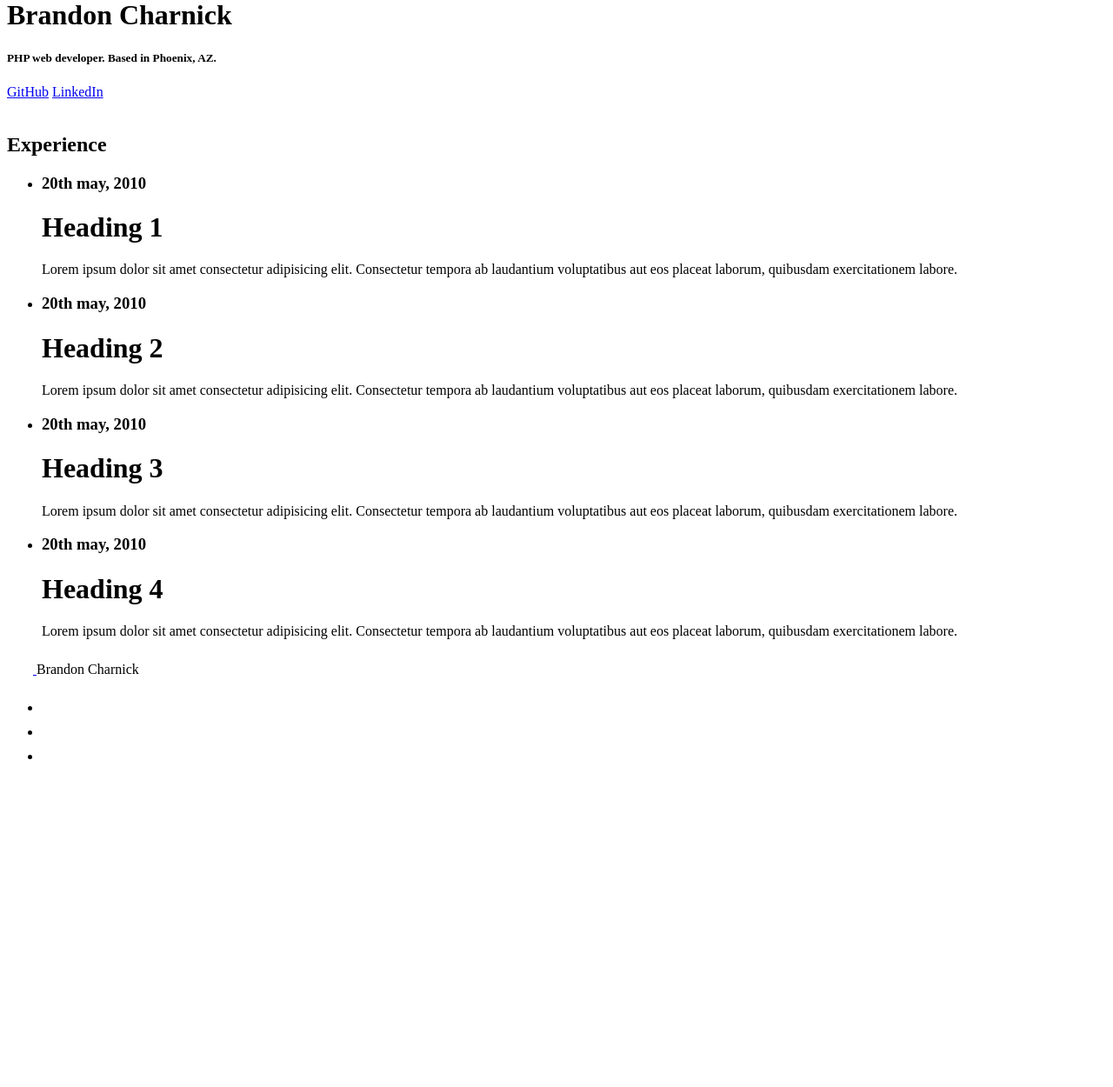
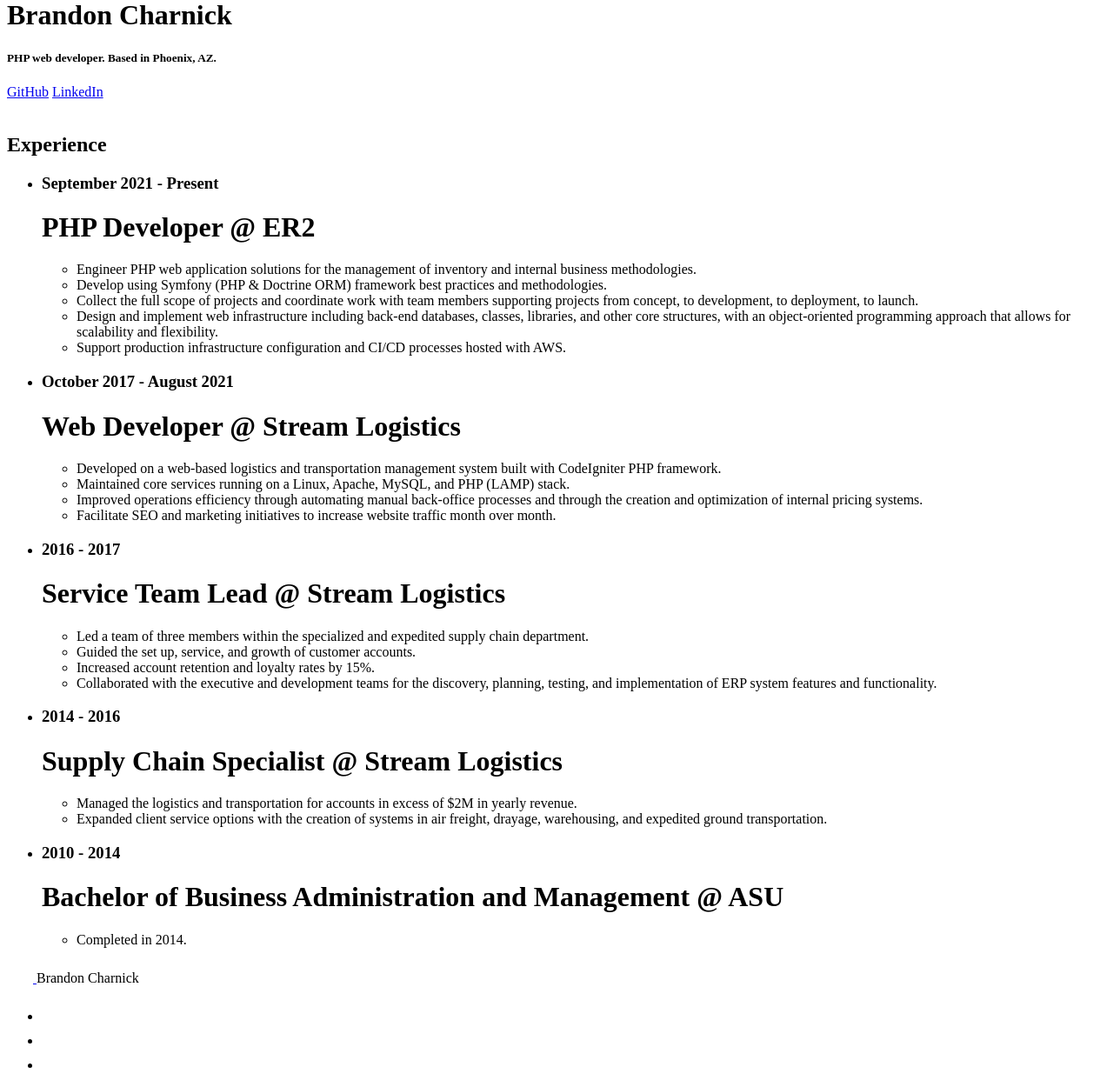
Before and after one commit to brandon-charnick/personal-website-symfony, a Symfony app: template templates/index/index.html.twig in a window 1280 px wide. Shown: the part 136-1386 px from the top of the page at 87% size. Before the commit the page ends 1009 px from the top, so only its background shows below. Run offline with Twig, Linux system fonts and the light colour scheme; the template is opened without the code that fills it, so the values that code supplies are empty; some libraries are stand-ins or nearby versions.

Commit message:
Experience Timeline
Basic structure and content completed for index page.

```diff
--- a/templates/index/index.html.twig
+++ b/templates/index/index.html.twig
@@ -25,7 +25,7 @@
 		<div class="row mt-5">
 			<h2 class="mt-5">Experience</h2>
 		</div>
-		<div class="row mt-3">
+		<div class="row">
 			{# <div class="col-lg-6">
 				<h5>ER2 | Mesa, AZ <i class="fa-solid fa-map-pin"></i></h5>
 			</div>
@@ -35,33 +35,71 @@
 			<div class="timeline-container">
 				<div class="container">
 					<div class="timeline">
-						<ul>
-							<li>
+						<ul class="list">
+							<li class="list-item">
 								<div class="timeline-content">
-									<h3 class="date">20th may, 2010</h3>
-									<h1>Heading 1</h1>
-									<p>Lorem ipsum dolor sit amet consectetur adipisicing elit. Consectetur tempora ab laudantium voluptatibus aut eos placeat laborum, quibusdam exercitationem labore.</p>
+									<h3 class="date">September 2021 - Present</h3>
+									<h1>PHP Developer @ ER2</h1>
+									<p>
+										<ul>
+											<li>Engineer PHP web application solutions for the management of inventory and internal business methodologies.</li>
+											<li>Develop using Symfony (PHP & Doctrine ORM) framework best practices and methodologies.</li>
+											<li>Collect the full scope of projects and coordinate work with team members supporting projects from concept, to development, to deployment, to launch.</li>
+											<li>Design and implement web infrastructure including back-end databases, classes, libraries, and other core structures, with an object-oriented programming approach that allows for scalability and flexibility.</li>
+											<li>Support production infrastructure configuration and CI/CD processes hosted with AWS.</li>
+										</ul>
+									</p>
 								</div>
 							</li>
-							<li>
+							<li class="list-item">
 								<div class="timeline-content">
-									<h3 class="date">20th may, 2010</h3>
-									<h1>Heading 2</h1>
-									<p>Lorem ipsum dolor sit amet consectetur adipisicing elit. Consectetur tempora ab laudantium voluptatibus aut eos placeat laborum, quibusdam exercitationem labore.</p>
+									<h3 class="date">October 2017 - August 2021</h3>
+									<h1>Web Developer @ Stream Logistics</h1>
+									<p>
+										<ul>
+											<li>Developed on a web-based logistics and transportation management system built with CodeIgniter PHP framework.</li>
+											<li>Maintained core services running on a Linux, Apache, MySQL, and PHP (LAMP) stack.</li>
+											<li>Improved operations efficiency through automating manual back-office processes and through the creation and optimization of internal pricing systems.</li>
+											<li>Facilitate SEO and marketing initiatives to increase website traffic month over month.</li>
+										</ul>
+									</p>
 								</div>
 							</li>
-							<li>
+							<li class="list-item">
 								<div class="timeline-content">
-									<h3 class="date">20th may, 2010</h3>
-									<h1>Heading 3</h1>
-									<p>Lorem ipsum dolor sit amet consectetur adipisicing elit. Consectetur tempora ab laudantium voluptatibus aut eos placeat laborum, quibusdam exercitationem labore.</p>
+									<h3 class="date">2016 - 2017</h3>
+									<h1>Service Team Lead @ Stream Logistics</h1>
+									<p>
+										<ul>
+											<li>Led a team of three members within the specialized and expedited supply chain department.</li>
+											<li>Guided the set up, service, and growth of customer accounts.</li>
+											<li>Increased account retention and loyalty rates by 15%.</li>
+											<li>Collaborated with the executive and development teams for the discovery, planning, testing, and implementation of ERP system features and functionality.</li>
+										</ul>
+									</p>
 								</div>
 							</li>
-							<li>
+							<li class="list-item">
 								<div class="timeline-content">
-									<h3 class="date">20th may, 2010</h3>
-									<h1>Heading 4</h1>
-									<p>Lorem ipsum dolor sit amet consectetur adipisicing elit. Consectetur tempora ab laudantium voluptatibus aut eos placeat laborum, quibusdam exercitationem labore.</p>
+									<h3 class="date">2014 - 2016</h3>
+									<h1>Supply Chain Specialist @ Stream Logistics</h1>
+									<p>
+										<ul>
+											<li>Managed the logistics and transportation for accounts in excess of $2M in yearly revenue.</li>
+											<li>Expanded client service options with the creation of systems in air freight, drayage, warehousing, and expedited ground transportation.</li>
+										</ul>
+									</p>
+								</div>
+							</li>
+							<li class="list-item">
+								<div class="timeline-content">
+									<h3 class="date">2010 - 2014</h3>
+									<h1>Bachelor of Business Administration and Management @ ASU</h1>
+									<p>
+										<ul>
+											<li>Completed in 2014.</li>
+										</ul>
+									</p>
 								</div>
 							</li>
 						</ul>
```
Also changed, not shown: assets/styles/global.scss (+17 -18 lines), assets/theme/switch.js (+7 -5 lines).
